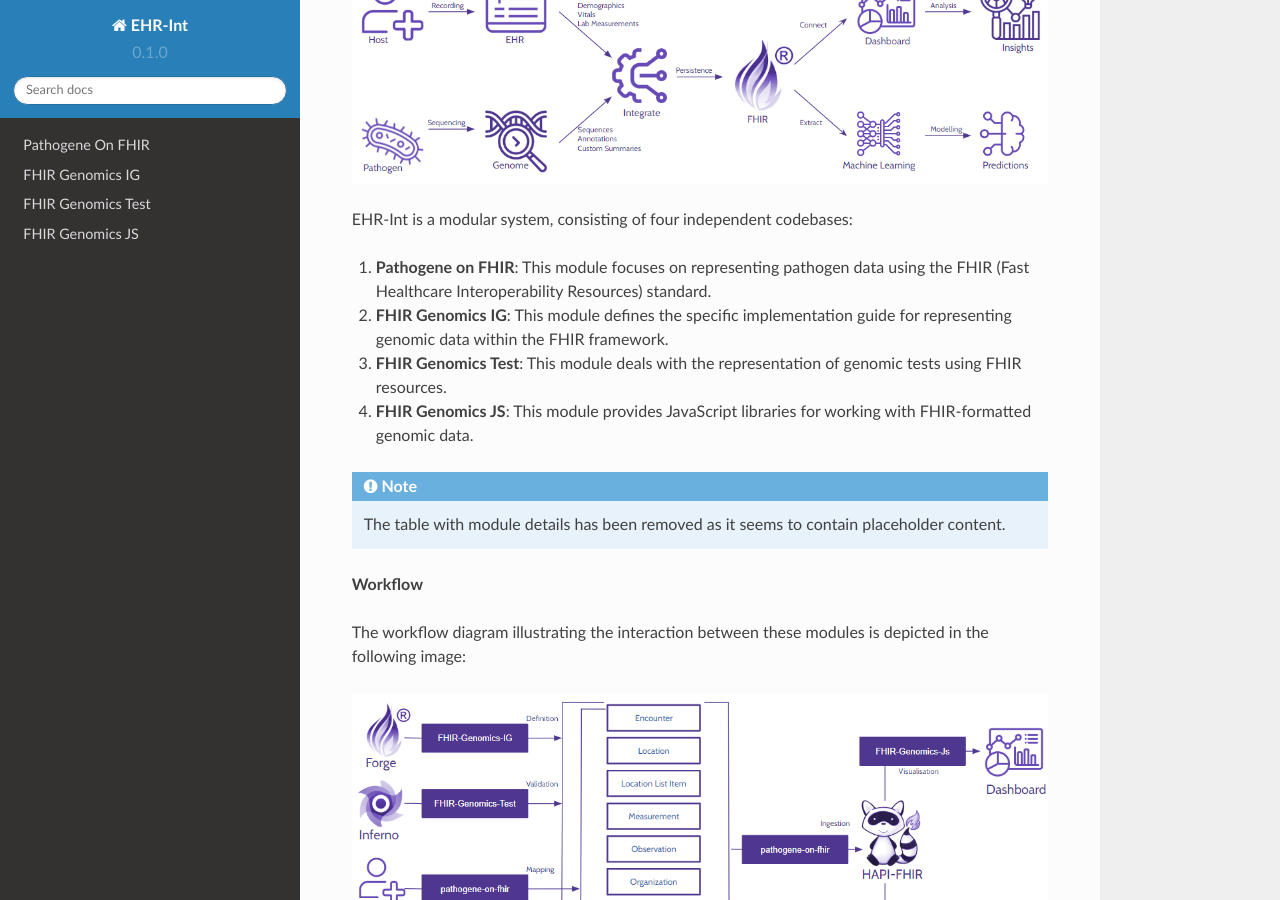
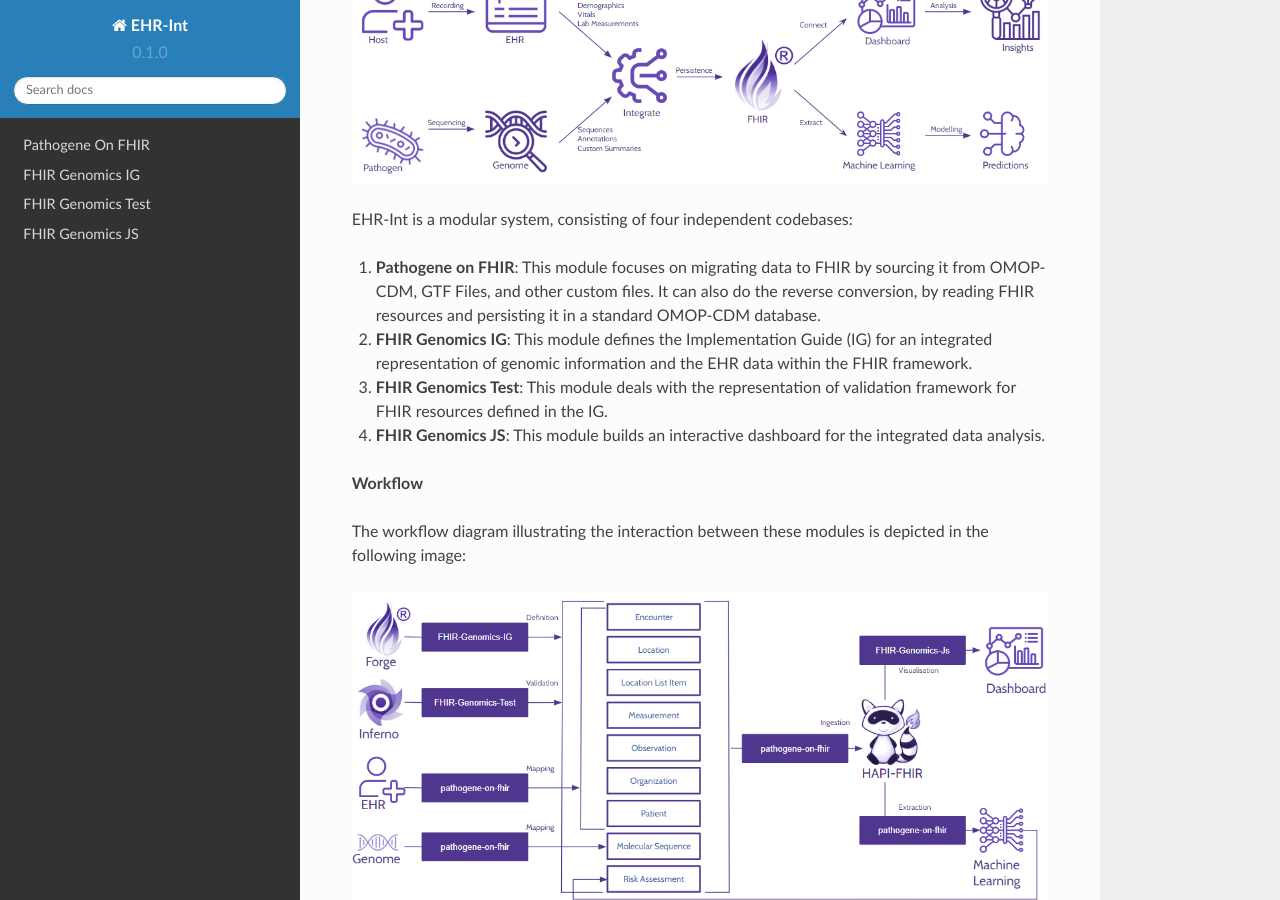
Before and after one commit to ryashpal/ehr-int-tutorial, a Sphinx documentation site: the page built from docs/source/index.rst, in a window 1280 px wide and 900 px high, scrolled down 432 px. Built offline with Sphinx 7.4.7 and the Read the Docs theme 2.0.0, drawn with Linux system fonts in a browser that asks for light colours.

Commit message:
Update index.rst

```diff
--- a/docs/source/index.rst
+++ b/docs/source/index.rst
@@ -11,14 +11,10 @@
 
 EHR-Int is a modular system, consisting of four independent codebases:
 
-1. **Pathogene on FHIR**: This module focuses on representing pathogen data using the FHIR (Fast Healthcare Interoperability Resources) standard.
-2. **FHIR Genomics IG**: This module defines the specific implementation guide for representing genomic data within the FHIR framework.
-3. **FHIR Genomics Test**: This module deals with the representation of genomic tests using FHIR resources.
-4. **FHIR Genomics JS**: This module provides JavaScript libraries for working with FHIR-formatted genomic data.
-
-.. note::
-
-   The table with module details has been removed as it seems to contain placeholder content.
+1. **Pathogene on FHIR**: This module focuses on migrating data to FHIR by sourcing it from OMOP-CDM, GTF Files, and other custom files. It can also do the reverse conversion, by reading FHIR resources and persisting it in a standard OMOP-CDM database.
+2. **FHIR Genomics IG**: This module defines the Implementation Guide (IG) for an integrated representation of genomic information and the EHR data within the FHIR framework.
+3. **FHIR Genomics Test**: This module deals with the representation of validation framework for FHIR resources defined in the IG.
+4. **FHIR Genomics JS**: This module builds an interactive dashboard for the integrated data analysis.
 
 **Workflow**
 
```
